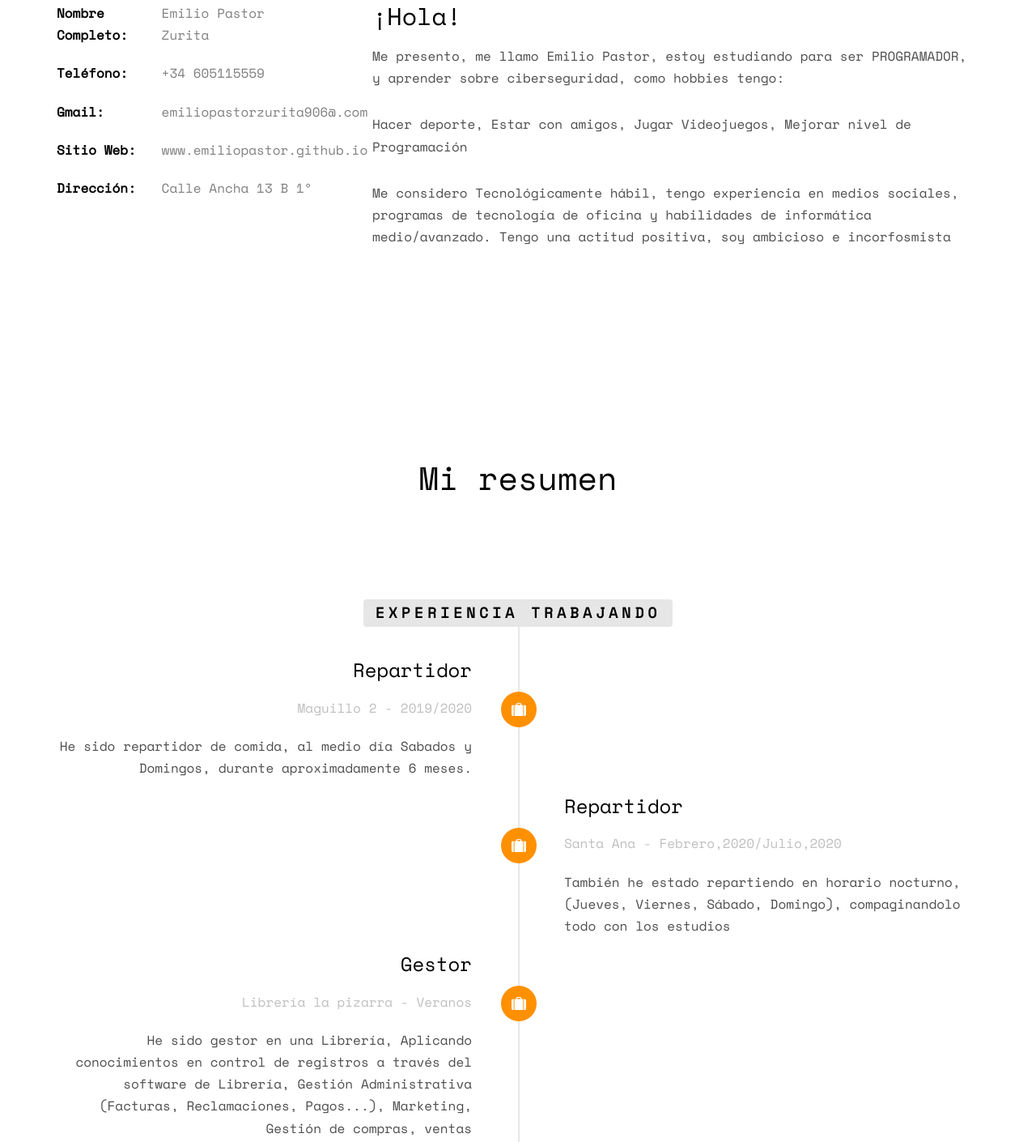
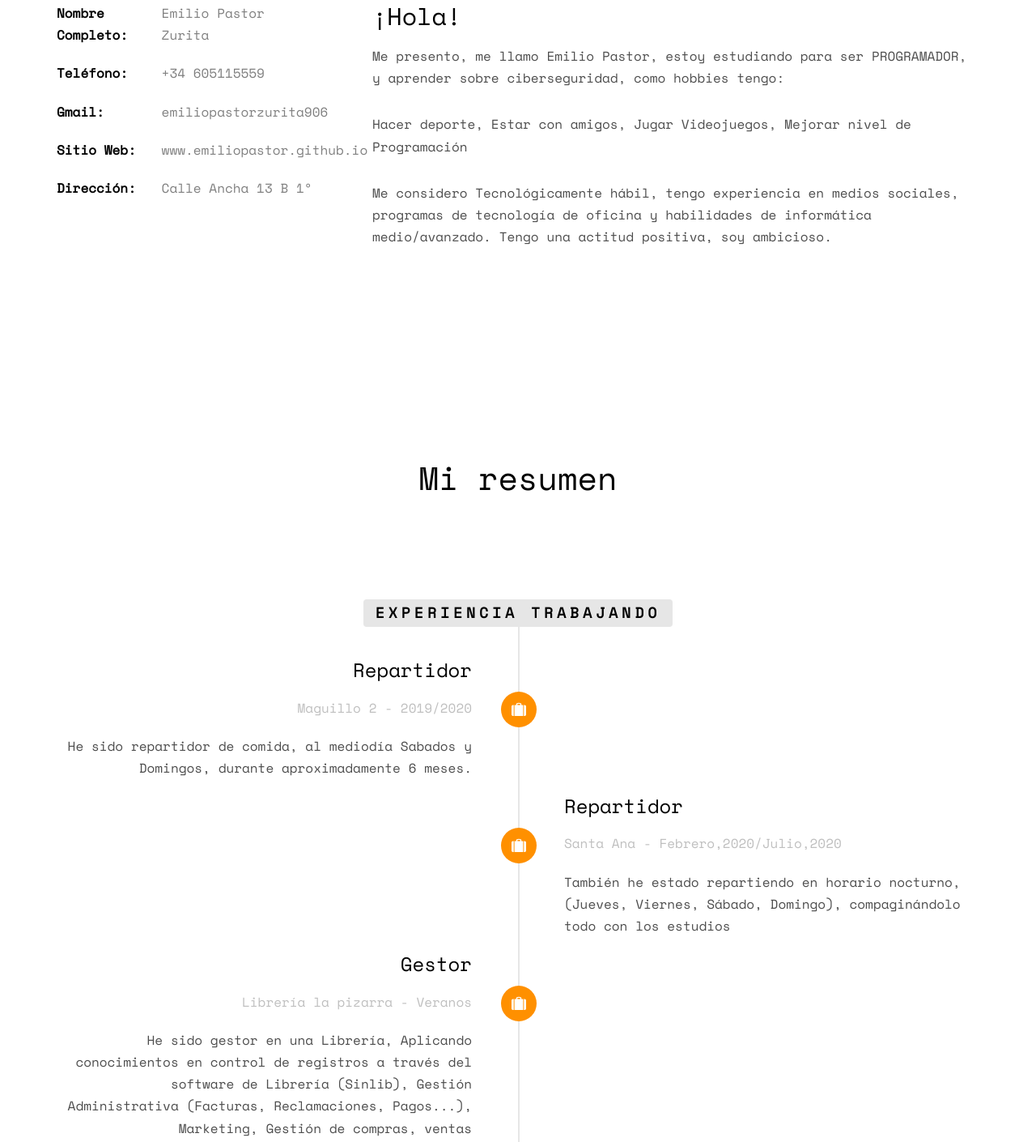
Before and after one commit to EmilioPastor/EmilioPastor.github.io, a plain HTML site: page index.html in a window 1280 px wide. Shown: the part 1069-2479 px from the top of the page at 81% size. Drawn offline with nearby package versions, Linux system fonts and the light colour scheme; files whose address does not match are found by name.

Commit message:
Update index.html

```diff
--- a/index.html
+++ b/index.html
@@ -78,7 +78,7 @@
 					<ul class="info">
 						<li><span class="first-block">Nombre Completo:</span><span class="second-block">Emilio Pastor Zurita</span></li>
 						<li><span class="first-block">Teléfono:</span><span class="second-block">+34 605115559</span></li>
-						<li><span class="first-block">Gmail:</span><span class="second-block">emiliopastorzurita906@.com</span></li>
+						<li><span class="first-block">Gmail:</span><span class="second-block">emiliopastorzurita906</span></li>
 						<li><span class="first-block">Sitio Web:</span><span class="second-block">www.emiliopastor.github.io</span></li>
 						<li><span class="first-block">Dirección:</span><span class="second-block">Calle Ancha 13 B 1º</span></li>
 					</ul>
@@ -87,7 +87,7 @@
 					<h2>¡Hola!</h2>
 					<p>Me presento, me llamo Emilio Pastor, estoy estudiando para ser PROGRAMADOR, y aprender sobre ciberseguridad, como hobbies tengo:  </p>
 					<p>Hacer deporte, Estar con amigos, Jugar Videojuegos, Mejorar nivel de Programación</p>
-					<p>Me considero Tecnológicamente hábil, tengo experiencia en medios sociales, programas de tecnología de oficina y habilidades de informática medio/avanzado. Tengo una actitud positiva, soy ambicioso e incorfosmista </p>
+					<p>Me considero Tecnológicamente hábil, tengo experiencia en medios sociales, programas de tecnología de oficina y habilidades de informática medio/avanzado. Tengo una actitud positiva, soy ambicioso.</p>
 					<p>
 
 					</p>
@@ -117,7 +117,7 @@
 									<span class="company">Maguillo 2 - 2019/2020 </span>
 								</div>
 								<div class="timeline-body">
-									<p>He sido repartidor de comida, al medio día Sabados y Domingos, durante aproximadamente 6 meses.</p>
+									<p>He sido repartidor de comida, al mediodía Sabados y Domingos, durante aproximadamente 6 meses.</p>
 								</div>
 							</div>
 						</li>
@@ -129,7 +129,7 @@
 									<span class="company">Santa Ana - Febrero,2020/Julio,2020</span>
 								</div>
 								<div class="timeline-body">
-									<p>También he estado repartiendo en horario nocturno, (Jueves, Viernes, Sábado, Domingo), compaginandolo todo con los estudios</p>
+									<p>También he estado repartiendo en horario nocturno, (Jueves, Viernes, Sábado, Domingo), compaginándolo todo con los estudios</p>
 								</div>
 							</div>
 						</li>
@@ -141,7 +141,7 @@
 									<span class="company">Librería la pizarra - Veranos</span>
 								</div>
 								<div class="timeline-body">
-									<p>He sido gestor en una Librería, Aplicando conocimientos en control de registros a través del software de Librería, Gestión Administrativa (Facturas, Reclamaciones, Pagos...), Marketing, Gestión de compras, ventas</p>
+									<p>He sido gestor en una Librería, Aplicando conocimientos en control de registros a través del software de Librería (Sinlib), Gestión Administrativa (Facturas, Reclamaciones, Pagos...), Marketing, Gestión de compras, ventas</p>
 								</div>
 							</div>
 						</li>
```
